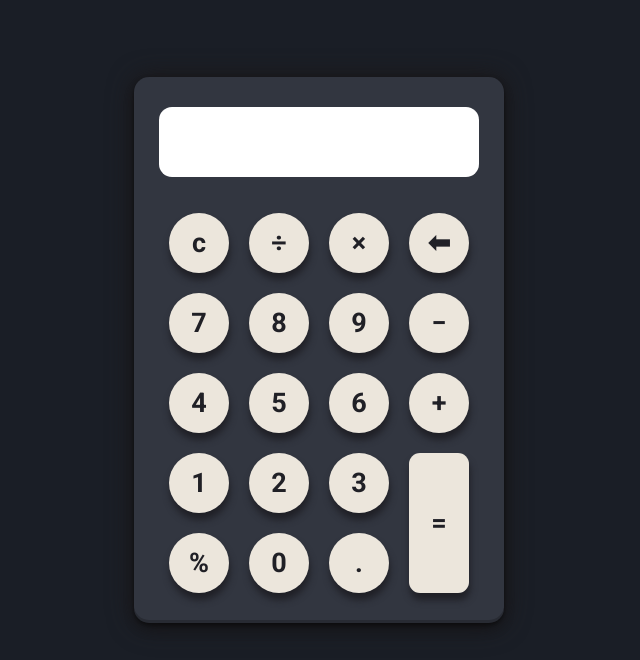
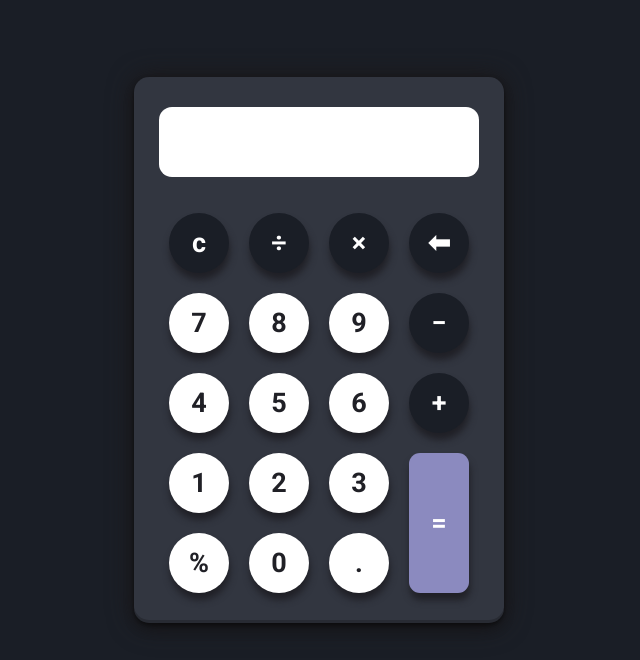
Before and after one commit to MohamedHesham1/Project-Calculator, a website built with Vite: page index.html in a window 1280 px wide. Shown: the part 140-800 px from the top of the page, without its empty margins (321-961 px from the left). Built offline with nearby package versions, Linux system fonts and the light colour scheme.

Commit message:
style: :lipstick: color changes

```diff
--- a/index.html
+++ b/index.html
@@ -25,24 +25,46 @@
             <div class="display-bottom"></div>
           </div>
           <div class="operations">
-            <button type="button" class="btn btn--clear">c</button>
-            <button type="button" class="btn btn--operator" value="/">
+            <button type="button" class="btn btn--clear operator-color">
+              c
+            </button>
+            <button
+              type="button"
+              class="btn btn--operator operator-color"
+              value="/"
+            >
               &div;
             </button>
-            <button type="button" class="btn btn--operator" value="*">
+            <button
+              type="button"
+              class="btn btn--operator operator-color"
+              value="*"
+            >
               &times;
             </button>
-            <button type="button" class="btn backspace-btn">&#x2B05;</button>
+            <button type="button" class="btn backspace-btn operator-color">
+              &#x2B05;
+            </button>
             <button type="button" class="btn btn--num">7</button>
             <button type="button" class="btn btn--num">8</button>
             <button type="button" class="btn btn--num">9</button>
-            <button type="button" class="btn btn--operator" value="-">
+            <button
+              type="button"
+              class="btn btn--operator operator-color"
+              value="-"
+            >
               &minus;
             </button>
             <button type="button" class="btn btn--num">4</button>
             <button type="button" class="btn btn--num">5</button>
             <button type="button" class="btn btn--num">6</button>
-            <button type="button" class="btn btn--operator" value="+">+</button>
+            <button
+              type="button"
+              class="btn btn--operator operator-color"
+              value="+"
+            >
+              +
+            </button>
             <button type="button" class="btn btn--num">1</button>
             <button type="button" class="btn btn--num">2</button>
             <button type="button" class="btn btn--num">3</button>
--- a/style.scss
+++ b/style.scss
@@ -108,6 +108,8 @@ main {
     grid-column: 4/5;
     border-radius: 11px;
     height: auto;
+    background-color: #8b8abf;
+    color: #ffffff;
   }
   .btn--equal:hover {
     transform: scale(1.05);
@@ -120,7 +122,7 @@ main {
   border-radius: 50%;
   width: 60px;
   height: 60px;
-  background-color: #fcf6eaeb;
+  background-color: #ffffff;
   cursor: pointer;
   border: none;
   font-family: "Roboto", sans-serif;
@@ -137,3 +139,7 @@ main {
     transform: translate(0, 6px);
   }
 }
+.operator-color {
+  background-color: #1a1e26;
+  color: #ffffff;
+}
```
